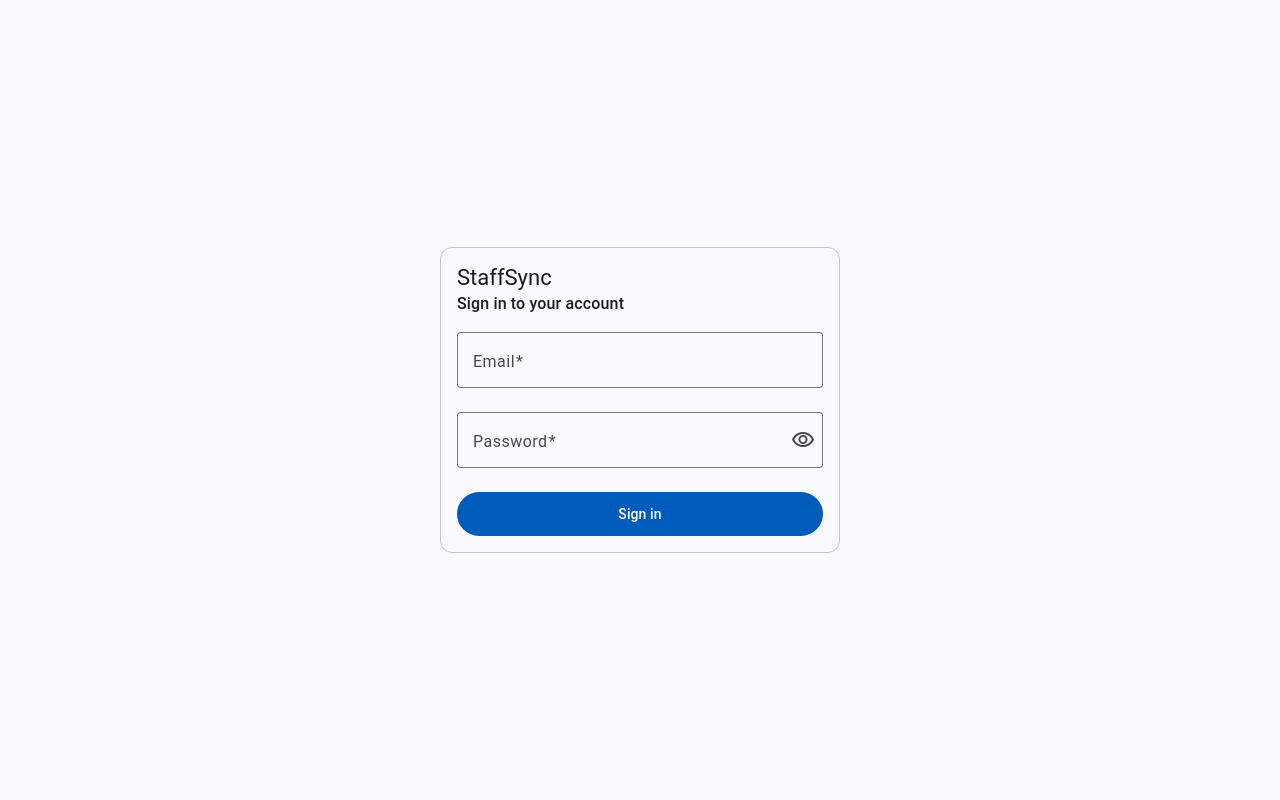
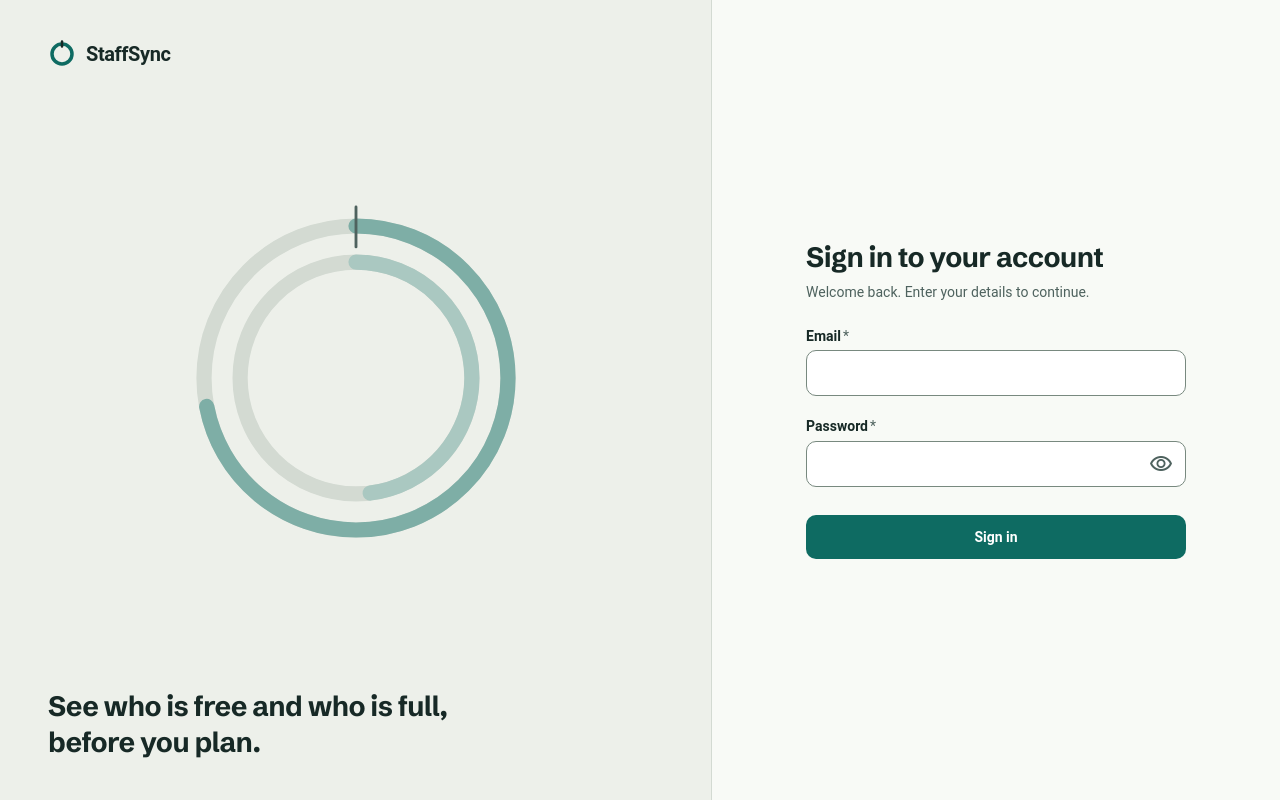
Before and after one commit to MatejaJankovic/StaffSync, an Angular app in the folder frontend/: page /login in a window 1280 px wide. Built offline with nearby package versions, Linux system fonts and the light colour scheme.

Commit message:
feat: move the login and request forms to the UI kit (#136)
Login and the staffing request form use the kit field, input, select,
checkbox and spinner instead of Material form controls.

```diff
--- a/frontend/src/app/features/login/login.html
+++ b/frontend/src/app/features/login/login.html
@@ -1,56 +1,103 @@
 <main class="login">
-  <mat-card class="login__card" appearance="outlined">
-    <mat-card-header>
-      <mat-card-title>StaffSync</mat-card-title>
-      <mat-card-subtitle>Sign in to your account</mat-card-subtitle>
-    </mat-card-header>
+  <section class="login__aside">
+    <div class="login__brand">
+      <svg class="login__mark" viewBox="0 0 28 28" aria-hidden="true" focusable="false">
+        <circle
+          class="login__mark-arc"
+          cx="14"
+          cy="14"
+          r="10"
+          pathLength="100"
+          stroke-dasharray="100"
+          transform="rotate(-90 14 14)"
+        />
+        <line class="login__mark-tick" x1="14" y1="1.5" x2="14" y2="6.5" />
+      </svg>
+      <span class="login__wordmark">StaffSync</span>
+    </div>
 
-    <mat-card-content>
+    <svg class="login__ring" viewBox="0 0 400 400" aria-hidden="true" focusable="false">
+      <circle class="login__ring-track" cx="200" cy="200" r="160" />
+      <circle
+        class="login__ring-arc login__ring-arc--outer"
+        cx="200"
+        cy="200"
+        r="160"
+        pathLength="100"
+        stroke-dasharray="100"
+        stroke-dashoffset="28"
+        transform="rotate(-90 200 200)"
+      />
+      <circle class="login__ring-track" cx="200" cy="200" r="122" />
+      <circle
+        class="login__ring-arc login__ring-arc--inner"
+        cx="200"
+        cy="200"
+        r="122"
+        pathLength="100"
+        stroke-dasharray="100"
+        stroke-dashoffset="52"
+        transform="rotate(-90 200 200)"
+      />
+      <line class="login__ring-tick" x1="200" y1="20" x2="200" y2="62" />
+    </svg>
+
+    <p class="login__line">See who is free and who is full, before you plan.</p>
+  </section>
+
+  <section class="login__panel">
+    <div class="login__box">
+      <h1 class="login__title">Sign in to your account</h1>
+      <p class="login__lead">Welcome back. Enter your details to continue.</p>
+
       <form class="login__form" [formGroup]="form" (ngSubmit)="submit()" novalidate>
         @if (error(); as message) {
-          <p class="login__error" role="alert">{{ message }}</p>
+          <p class="login__error ss-notice ss-notice--danger" role="alert">
+            <ss-icon class="ss-notice__icon">error</ss-icon>
+            <span class="ss-notice__text">{{ message }}</span>
+          </p>
         }
 
-        <mat-form-field appearance="outline">
-          <mat-label>Email</mat-label>
-          <input matInput type="email" formControlName="email" autocomplete="username" />
+        <ss-field>
+          <ss-label>Email</ss-label>
+          <input ssInput type="email" formControlName="email" autocomplete="username" />
           @if (form.controls.email.hasError('required')) {
-            <mat-error>Email is required</mat-error>
+            <ss-error>Email is required</ss-error>
           } @else if (form.controls.email.hasError('email')) {
-            <mat-error>Enter a valid email address</mat-error>
+            <ss-error>Enter a valid email address</ss-error>
           }
-        </mat-form-field>
+        </ss-field>
 
-        <mat-form-field appearance="outline">
-          <mat-label>Password</mat-label>
+        <ss-field>
+          <ss-label>Password</ss-label>
           <input
-            matInput
+            ssInput
             [type]="hidePassword() ? 'password' : 'text'"
             formControlName="password"
             autocomplete="current-password"
           />
           <button
-            mat-icon-button
-            matSuffix
+            ss-button="icon"
+            ssSuffix
             type="button"
             (click)="hidePassword.set(!hidePassword())"
             [attr.aria-label]="hidePassword() ? 'Show password' : 'Hide password'"
           >
-            <mat-icon>{{ hidePassword() ? 'visibility' : 'visibility_off' }}</mat-icon>
+            <ss-icon>{{ hidePassword() ? 'visibility' : 'visibility_off' }}</ss-icon>
           </button>
           @if (form.controls.password.hasError('required')) {
-            <mat-error>Password is required</mat-error>
+            <ss-error>Password is required</ss-error>
           }
-        </mat-form-field>
+        </ss-field>
 
-        <button mat-flat-button type="submit" class="login__submit" [disabled]="loading()">
+        <button ss-button="filled" type="submit" class="login__submit" [disabled]="loading()">
           @if (loading()) {
-            <mat-spinner diameter="20" aria-label="Signing in" />
+            <ss-spinner [diameter]="20" aria-label="Signing in" />
           } @else {
             Sign in
           }
         </button>
       </form>
-    </mat-card-content>
-  </mat-card>
+    </div>
+  </section>
 </main>
--- a/frontend/src/app/features/login/login.scss
+++ b/frontend/src/app/features/login/login.scss
@@ -1,37 +1,178 @@
+// Split sign-in: a calm paper panel with the ring motif on the left, the form on the right.
+// One column below 900px.
+
 .login {
+  display: grid;
+  grid-template-columns: minmax(0, 5fr) minmax(0, 4fr);
+  min-height: 100vh;
+  min-height: 100dvh;
+  background: var(--ss-paper);
+}
+
+// ---------------------------------------------------------------------------------------------
+// Left: brand, the ring drawn large and quiet, one human line.
+// ---------------------------------------------------------------------------------------------
+
+.login__aside {
+  display: flex;
+  flex-direction: column;
+  gap: var(--ss-space-8);
+  box-sizing: border-box;
+  padding: var(--ss-space-10) var(--ss-space-12);
+}
+
+.login__brand {
+  display: flex;
+  align-items: center;
+  gap: 10px;
+  color: var(--ss-ink);
+}
+
+.login__mark {
+  flex: none;
+  width: 28px;
+  height: 28px;
+  fill: none;
+  stroke-linecap: round;
+}
+
+.login__mark-arc {
+  stroke: var(--ss-teal);
+  stroke-width: 3.5;
+  stroke-dashoffset: 0;
+}
+
+.login__mark-tick {
+  stroke: var(--ss-ink);
+  stroke-width: 2.5;
+}
+
+.login__wordmark {
+  font-size: var(--ss-text-lg);
+  font-weight: 700;
+  letter-spacing: var(--ss-tracking-tight);
+  line-height: 1;
+}
+
+.login__ring {
+  align-self: center;
+  flex: 1;
+  width: min(100%, 380px);
+  min-height: 0;
+  margin-block: auto;
+  fill: none;
+}
+
+.login__ring-track {
+  stroke: var(--ss-line);
+  stroke-width: 16;
+}
+
+.login__ring-arc {
+  stroke-width: 16;
+  stroke-linecap: round;
+}
+
+// Quiet: tints of the teal on the paper, never the full accent.
+.login__ring-arc--outer {
+  stroke: color-mix(in srgb, var(--ss-teal) 50%, var(--ss-paper));
+}
+
+.login__ring-arc--inner {
+  stroke: color-mix(in srgb, var(--ss-teal) 30%, var(--ss-paper));
+}
+
+.login__ring-tick {
+  stroke: var(--ss-ink-muted);
+  stroke-width: 3;
+  stroke-linecap: round;
+}
+
+.login__line {
+  max-width: 16em;
+  margin: 0;
+  font: var(--ss-type-headline-small);
+  letter-spacing: var(--ss-tracking-tight);
+  color: var(--ss-ink);
+}
+
+// ---------------------------------------------------------------------------------------------
+// Right: the form.
+// ---------------------------------------------------------------------------------------------
+
+.login__panel {
   display: flex;
   align-items: center;
   justify-content: center;
-  min-height: 100vh;
-  padding: 16px;
   box-sizing: border-box;
+  padding: var(--ss-space-8) var(--ss-space-6);
+  background: var(--ss-surface);
+  border-left: 1px solid var(--ss-line);
 }
 
-.login__card {
+.login__box {
   width: 100%;
-  max-width: 400px;
+  max-width: 380px;
+}
+
+.login__title {
+  margin: 0 0 var(--ss-space-2);
+  font-size: var(--ss-text-xl);
+  font-weight: 700;
+  letter-spacing: var(--ss-tracking-tight);
+  line-height: 1.15;
+}
+
+.login__lead {
+  margin: 0;
+  color: var(--ss-ink-muted);
 }
 
 .login__form {
   display: flex;
   flex-direction: column;
-  gap: 4px;
-  padding-top: 16px;
+  padding-top: var(--ss-space-6);
 }
 
 .login__error {
-  margin: 0 0 12px;
-  padding: 12px 16px;
-  border-radius: 8px;
-  background: var(--mat-sys-error-container);
-  color: var(--mat-sys-on-error-container);
-  font: var(--mat-sys-body-medium);
+  margin: 0 0 var(--ss-space-3);
 }
 
 .login__submit {
   height: 44px;
+  margin-top: var(--ss-space-2);
 }
 
-.login__submit mat-spinner {
+// The button is disabled while signing in, so the spinner sits on the disabled (light) container.
+.login__submit ss-spinner {
+  color: var(--ss-ink-muted);
   margin: 0 auto;
 }
+
+// ---------------------------------------------------------------------------------------------
+// One column: only the brand stays of the left panel.
+// ---------------------------------------------------------------------------------------------
+
+@media (max-width: 899px) {
+  .login {
+    grid-template-columns: minmax(0, 1fr);
+    grid-template-rows: auto 1fr;
+    background: var(--ss-surface);
+  }
+
+  .login__aside {
+    padding: var(--ss-space-6) var(--ss-space-4) 0;
+    background: var(--ss-surface);
+  }
+
+  .login__ring,
+  .login__line {
+    display: none;
+  }
+
+  .login__panel {
+    align-items: flex-start;
+    padding: var(--ss-space-8) var(--ss-space-4);
+    border-left: 0;
+  }
+}
--- a/frontend/src/app/features/requests/request-form.scss
+++ b/frontend/src/app/features/requests/request-form.scss
@@ -1,84 +1,166 @@
-.request-form {
-  padding: 24px;
-  max-width: 800px;
+:host {
+  display: block;
+}
+
+.request-form__back {
+  margin: 0 0 var(--ss-space-2) calc(var(--ss-space-3) * -1);
+}
+
+.request-form__header {
+  margin-bottom: var(--ss-space-6);
 
   h1 {
-    font: var(--mat-sys-headline-small);
-    margin: 0 0 4px;
-  }
-
-  h2 {
-    font: var(--mat-sys-title-medium);
-    margin: 0 0 8px;
+    margin: 0;
   }
 }
 
-.request-form__back {
-  margin: 0 0 8px -12px;
+.request-form__hint,
+.request-form__message {
+  margin: 0;
+  color: var(--ss-ink-muted);
 }
 
-.request-form__project,
-.request-form__hint,
 .request-form__message {
-  color: var(--mat-sys-on-surface-variant);
-  margin: 0 0 16px;
+  margin-block: var(--ss-space-6);
 }
 
-.request-form__wide {
-  width: 100%;
+.request-form__hint {
+  font-size: var(--ss-text-sm);
+  line-height: 1.5;
 }
 
-.request-form__row {
-  display: flex;
-  flex-wrap: wrap;
-  gap: 0 16px;
+.request-form__empty {
+  margin-bottom: var(--ss-space-4);
+}
 
-  mat-form-field {
-    flex: 1 1 180px;
+// The form reads like a page of a notebook: a calm column, sections divided by hairlines, each with
+// its small heading and a line of context on the left and its fields on the right.
+.request-form__form {
+  max-width: 920px;
+}
+
+.request-form__section {
+  display: grid;
+  grid-template-columns: minmax(0, 200px) minmax(0, 1fr);
+  gap: var(--ss-space-4) var(--ss-space-10);
+  padding-block: var(--ss-space-6);
+  border-top: 1px solid var(--ss-line);
+}
+
+.request-form__intro {
+  h2 {
+    margin: 0 0 var(--ss-space-1);
+    font: var(--ss-type-title-medium);
+    letter-spacing: var(--ss-tracking-snug);
   }
 }
 
-.request-form__skills {
-  border-top: 1px solid var(--mat-sys-outline-variant);
-  padding-top: 16px;
-  margin-top: 8px;
+// Two columns of fields; the title takes the whole row.
+.request-form__grid {
+  display: grid;
+  grid-template-columns: repeat(2, minmax(0, 1fr));
+  gap: 0 var(--ss-space-4);
+  align-items: start;
 }
 
+.request-form__span {
+  grid-column: 1 / -1;
+}
+
+// Two dates and the calendar button need the whole row: in half of it they are cut off
+.request-form__period {
+  grid-column: 1 / -1;
+}
+
+.request-form__skills-body {
+  min-width: 0;
+}
+
+.request-form__skill-list {
+  display: flex;
+  flex-direction: column;
+  gap: var(--ss-space-3);
+}
+
+.request-form__skill-list:not(:empty) {
+  margin-bottom: var(--ss-space-4);
+}
+
+// One skill per row: a soft panel so that the skill, its level and its remove button belong together.
 .request-form__skill {
   display: flex;
   flex-wrap: wrap;
   align-items: flex-start;
-  gap: 0 16px;
+  gap: 0 var(--ss-space-4);
+  padding: var(--ss-space-4) var(--ss-space-4) 0;
+  background: var(--ss-surface);
+  border-radius: var(--ss-radius-md);
+  box-shadow: 0 0 0 1px var(--ss-line);
 }
 
 .request-form__skill-select {
-  flex: 1 1 240px;
+  flex: 1 1 220px;
+  min-width: 0;
 }
 
 .request-form__level {
   display: flex;
   flex-direction: column;
-  gap: 4px;
-  padding-top: 4px;
+  gap: var(--ss-space-1);
+  // Same height as the label of a field, so the picker lines up with the boxes next to it
+  margin-bottom: var(--ss-space-4);
 }
 
 .request-form__level-label {
-  color: var(--mat-sys-on-surface-variant);
-  font: var(--mat-sys-label-small);
+  color: var(--ss-ink);
+  font-size: var(--ss-text-sm);
+  font-weight: 600;
+  line-height: 1.4;
 }
 
 .request-form__error {
-  color: var(--mat-sys-error);
-  font: var(--mat-sys-body-small);
+  color: var(--ss-danger);
+  font-size: var(--ss-text-xs);
+  font-weight: 500;
+  line-height: 1.4;
+}
+
+// Centered on the 44px boxes, which sit below a label of about 24px
+.request-form__required {
+  margin-top: 25px;
 }
 
 .request-form__remove {
-  margin-top: 4px;
+  margin-top: 25px;
+  margin-left: auto;
 }
 
 .request-form__actions {
   display: flex;
   justify-content: flex-end;
-  gap: 8px;
-  margin-top: 24px;
+  gap: var(--ss-space-2);
+  padding-top: var(--ss-space-6);
+  border-top: 1px solid var(--ss-line);
 }
+
+@media (max-width: 799px) {
+  .request-form__section {
+    grid-template-columns: minmax(0, 1fr);
+    gap: var(--ss-space-3);
+    padding-block: var(--ss-space-4);
+  }
+}
+
+@media (max-width: 599px) {
+  .request-form__grid {
+    grid-template-columns: minmax(0, 1fr);
+  }
+
+  .request-form__actions {
+    flex-direction: column-reverse;
+
+    > * {
+      width: 100%;
+    }
+  }
+}
```
Also changed, not shown: frontend/src/app/features/login/login.ts (+18 -12 lines), frontend/src/app/features/requests/request-form.html (+102 -65 lines), frontend/src/app/features/requests/request-form.ts (+22 -12 lines), 1 other file (tests, documents, lock files or other folders).
